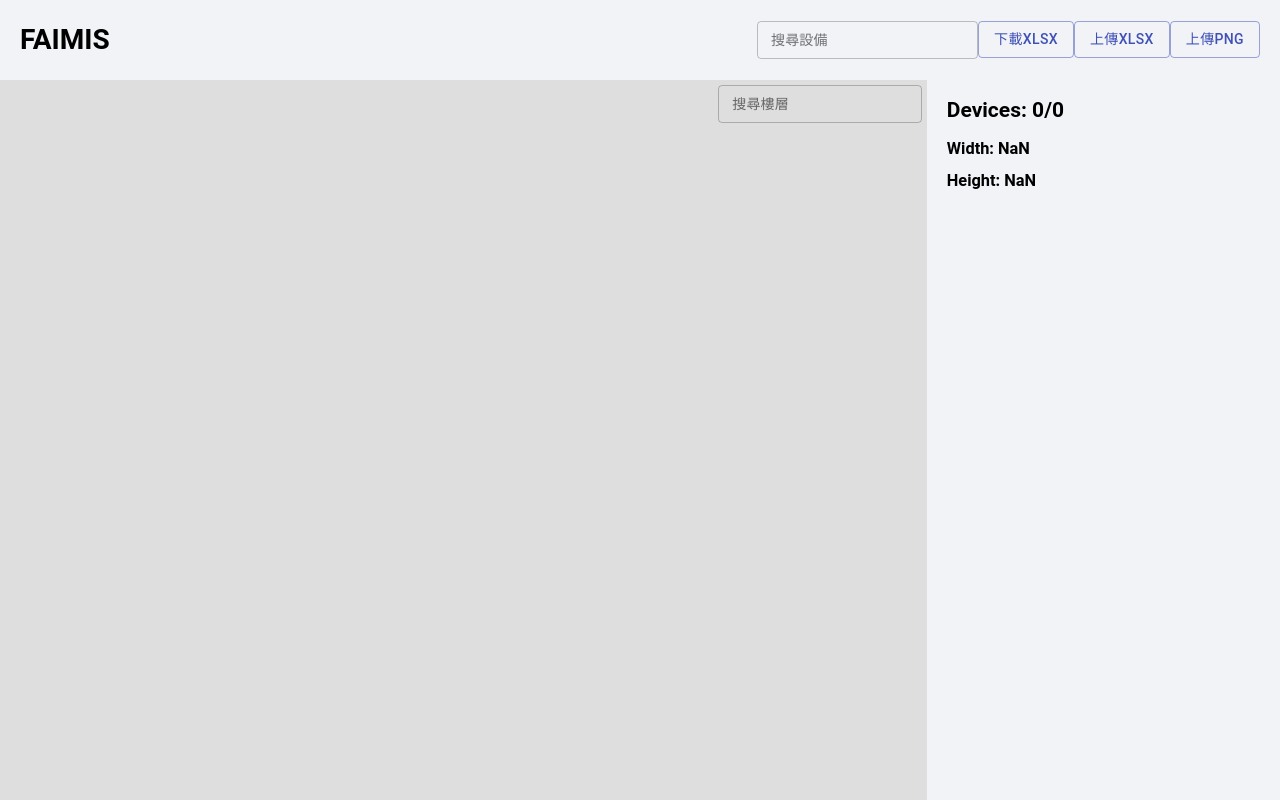
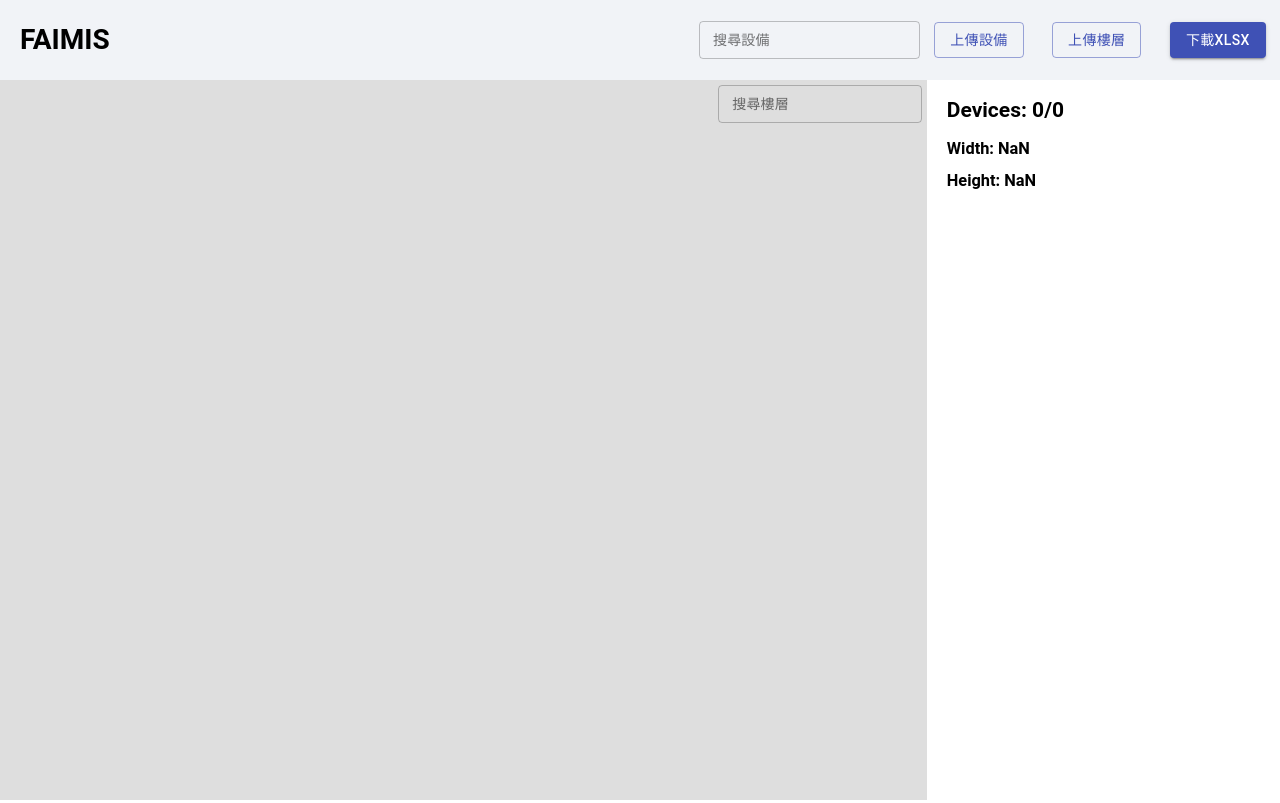
Before and after one commit to MuJungHo/device-location, a React app: page / in a window 1280 px wide. Built offline with nearby package versions, Linux system fonts and the light colour scheme.

Commit message:
feat: enhance layout & fix add layer

```diff
--- a/src/components/ControlPanel.js
+++ b/src/components/ControlPanel.js
@@ -70,7 +70,8 @@ const BasicProperties = ({
           }
         </Select>
       </FormControl>
-
+      <h3 style={{ marginBottom: 20 }}>Name: {activeLayer.Name}</h3>
+      <h3 style={{ marginBottom: 20 }}>Panel: {activeLayer.Panel}</h3>
       <Button color="primary" variant="outlined" onClick={handleDeleteLayer}>刪除</Button>
     </React.Fragment>
   )
@@ -97,12 +98,12 @@ export default ({
   setImportJson
 }) => {
   const activeLayer = layers.find(layer => layer.id === activeLayerID) || null
-  // console.log(activeLayerID)
+  console.log(activeLayer)
   return (
     <div style={{
       width: 380,
       height: 'calc(100vh - 80px)',
-      backgroundColor: '#f1f3f7',
+      backgroundColor: 'white',
       padding: 20
     }}>
       <h2 style={{ marginBottom: 20 }}>{`Devices: ${layers.length}/${devices.length + layers.length}`}</h2>
--- a/src/components/Header.js
+++ b/src/components/Header.js
@@ -93,12 +93,12 @@ export default ({
       backgroundColor: '#f1f3f7',
       display: 'flex',
       alignItems: 'center',
-      padding: '0 20px'
+      paddingLeft: 20
     }}>
       <h1>FAIMIS</h1>
       <div style={{ flex: 1 }}></div>
       <input
-        accept="xlsx"
+        accept="application/vnd.openxmlformats-officedocument.spreadsheetml.sheet"
         style={{ display: 'none' }}
         id="contained-button-xlsx"
         // multiple
@@ -106,28 +106,30 @@ export default ({
         type="file"
       />
       <input
-        accept="png"
+        accept="image/png"
         style={{ display: 'none' }}
         id="contained-button-png"
         multiple
         onChange={handleUploadPNG}
         type="file"
       />
-      <div>
-        <TextField variant='outlined' size="small" label="搜尋設備" value={searchDevice} onChange={e => setSearchDevice(e.target.value)} />
-        <Button color="primary" variant="outlined" onClick={handleExportXLSX}>
-          下載XLSX
-        </Button>
+      <TextField variant='outlined' size="small" label="搜尋設備" value={searchDevice} onChange={e => setSearchDevice(e.target.value)} />
+
+      <div style={{ width: 360, display: 'flex', justifyContent: 'space-around' }}>
+
         <label htmlFor="contained-button-xlsx">
           <Button color="primary" variant="outlined" component="span">
-            上傳XLSX
+            上傳設備
           </Button>
         </label>
         <label htmlFor="contained-button-png">
           <Button color="primary" variant="outlined" component="span">
-            上傳PNG
+            上傳樓層
           </Button>
         </label>
+        <Button color="primary" variant="contained" onClick={handleExportXLSX}>
+          下載XLSX
+        </Button>
       </div>
       {/* <IconButton style={{ marginRight: 10 }} onClick={exportJsonFile}><CloudDownloadIcon /></IconButton> */}
     </div>
```
